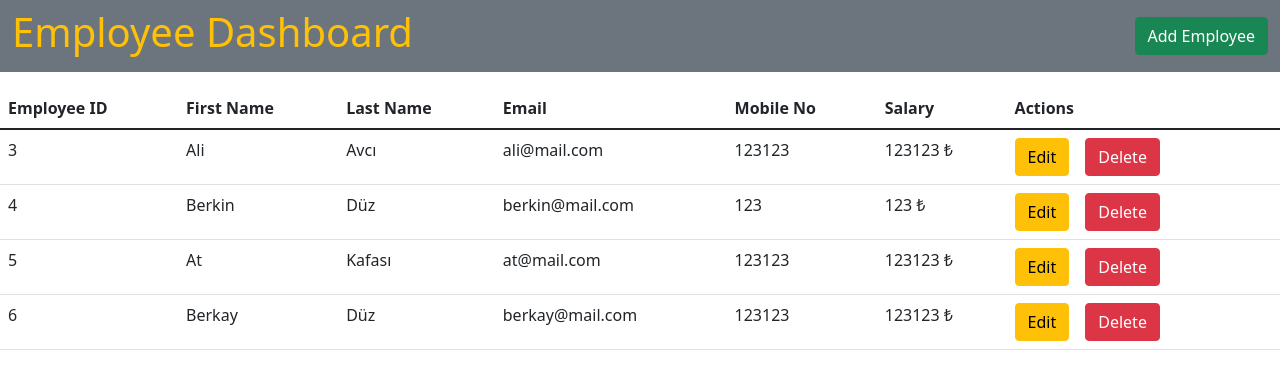
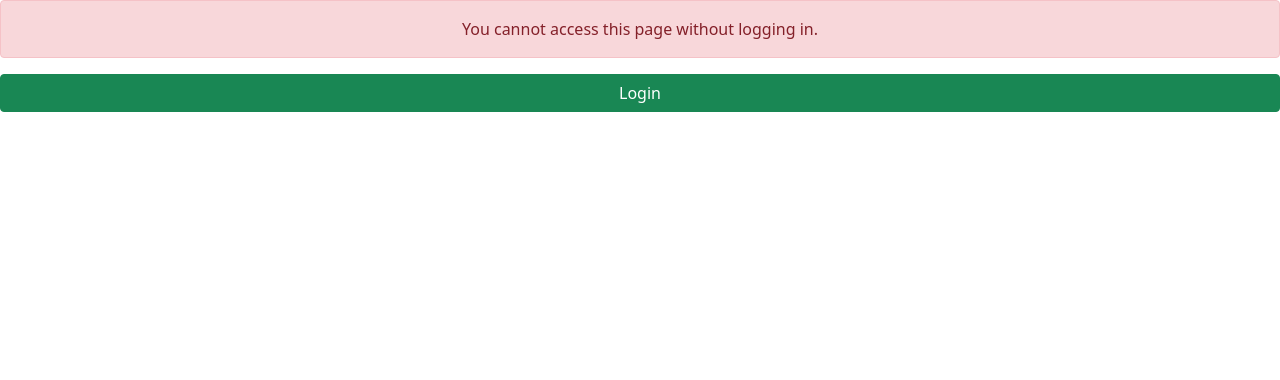
Before and after one commit to berkinduz/angular-employee-form-page, an Angular app: page /dashboard in a window 1280 px wide. Shown: the top 380 px of the page. Built offline with nearby package versions, Linux system fonts and the light colour scheme; data requests are answered from the project's data file.

Commit message:
onClick event fixed

```diff
--- a/src/app/employee-dashboard/employee-dashboard.component.html
+++ b/src/app/employee-dashboard/employee-dashboard.component.html
@@ -1,7 +1,14 @@
+<div *ngIf="!isLogin" class="d-flex flex-column text-center">
+  <div class="alert alert-danger" role="alert">
+    You cannot access this page without logging in.
+  </div>
+  <button class="btn btn-success" routerLink="/login">Login</button>
+</div>
+<div *ngIf="isLogin">
   <nav class="navbar navbar-light bg-secondary">
     <div class="container-fluid">
       <h1 class="text-warning">Employee Dashboard</h1>
-    <div class="d-flex">
+      <div class="d-flex gap-2">
         <button
           class="btn btn-success"
           type="button"
@@ -10,6 +17,9 @@
           (click)="resetForm()"
         >
           Add Employee
+        </button>
+        <button class="btn btn-danger" type="button" (click)="logout()">
+          Logout
         </button>
       </div>
     </div>
@@ -159,3 +169,4 @@
       </div>
     </div>
   </div>
+</div>
```
Lines whose indentation alone changed are shown as unchanged.
